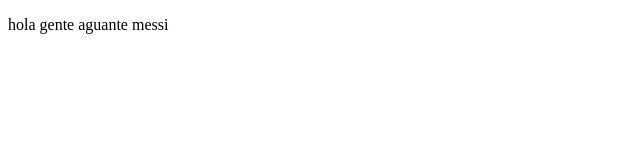
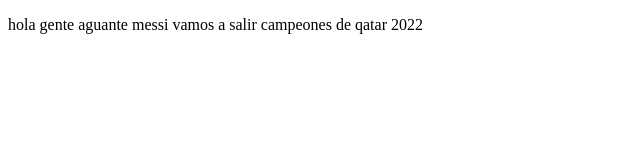
Before and after one commit to TomasRivarola/Proyectodemocursoprework, a plain HTML site: page index.html in a window 1280 px wide. Shown: the whole page, without its empty margins (0-640 px from the left). Drawn offline with Linux system fonts and the light colour scheme.

Commit message:
aguante messi

```diff
--- a/index.html
+++ b/index.html
@@ -8,7 +8,7 @@
 </head>
 <body>
     <p>
-        hola gente aguante messi
+        hola gente aguante messi vamos a salir campeones de qatar 2022
     </p>
 </body>
 </html>
```
